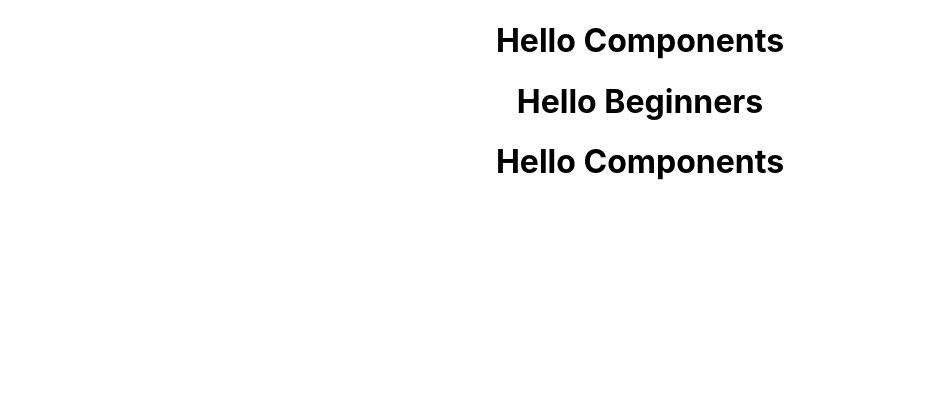
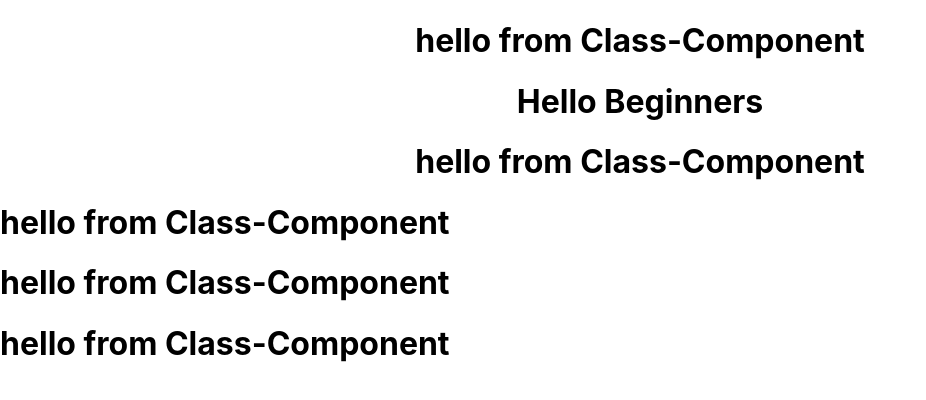
Before and after one commit to sagar-ss/react-learning, a React (Create React App) app in the folder blog/: page / in a window 1280 px wide. Shown: the top 400 px of the page, without its empty margins (0-926 px from the left). Built offline with nearby package versions, Linux system fonts and the light colour scheme.

Commit message:
creating first class components User in Users.js

```diff
--- a/blog/src/Users.js
+++ b/blog/src/Users.js
@@ -1,9 +1,12 @@
-function User() {
+import React from 'react'
+
+class User extends React.Component{
+  render()
+  {
     return (
-      <div className="App">
-        <h1>Hello Components</h1>
-      </div>
-    );
+      <h1>hello from Class-Component</h1>
+    )
   }
+}
 
-  export default User;
+export default User;
--- a/blog/src/index.js
+++ b/blog/src/index.js
@@ -2,13 +2,16 @@ import React from 'react';
 import ReactDOM from 'react-dom/client';
 import './index.css';
 import App from './App';
-import Users from './Users';
+import User from './Users';
 import reportWebVitals from './reportWebVitals';
 
 const root = ReactDOM.createRoot(document.getElementById('root'));
 root.render(
   <React.StrictMode>
     <App/>
+    <User/>
+    <User/>
+    <User/>
   </React.StrictMode>
 );
 
```
